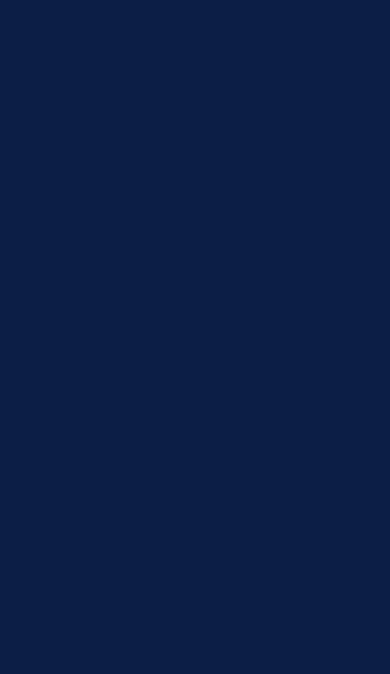
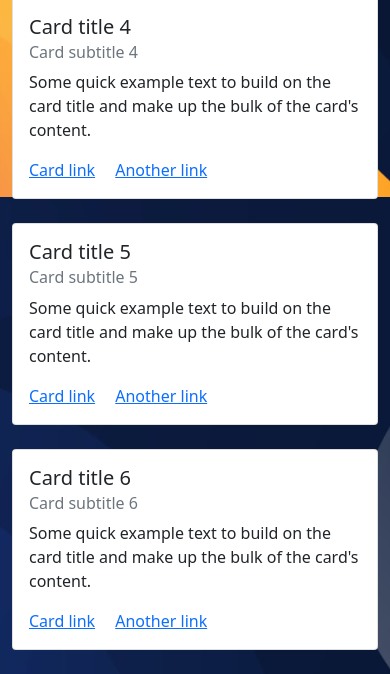
Before and after one commit to itsrahulg/Asset-management-and-tracking-system-, a Django app: page / in a window 390 px wide. Before the commit the part shown is empty. Shown: the part 2335-3009 px from the top of the page. Before the commit the page ends 844 px from the top, so only its background shows below. Run offline with Django 5.2, Linux system fonts and the light colour scheme.

Commit message:
almost done with homepage

```diff
--- a/Project/AMTSapp/templates/AMTSapp/index.html
+++ b/Project/AMTSapp/templates/AMTSapp/index.html
@@ -30,6 +30,104 @@
     </nav>
 
 
+   <main>
+        <div class="container hero-section">
+
+            <div class="row flex-lg-row-reverse align-items-center g-5 py-5">
+                <div class="col-10 col-sm-8 col-lg-6">
+                  <img src="static/images/asset-hero-section.jpg" class="d-block mx-lg-auto img-fluid" loading="lazy">
+                </div>
+                <div class="col-lg-6">
+                  <h1 class="display-5 fw-bold lh-1 mb-3">Responsive left-aligned hero with image</h1>
+                  <p class="lead">Quickly design and customize responsive mobile-first sites with Bootstrap, the world’s most popular front-end open source toolkit, featuring Sass variables and mixins, responsive grid system, extensive prebuilt components, and powerful JavaScript plugins.</p>
+                  <div class="d-grid gap-2 d-md-flex justify-content-md-start">
+                    <button type="button" class="btn btn-primary btn-lg px-4 me-md-2">Primary</button>
+                    <button type="button" class="btn btn-outline-secondary btn-lg px-4">Default</button>
+                  </div>
+                </div>
+              </div>
+        </div>
+   </main>
+
+
+   <!-- the cards for the features with scroll animations -->
+   <div class="container mt-4">
+    <div class="row">
+        <div class="col-md-4 mb-4">
+            <div class="card" style="width: 100%;">
+                <img class="card-img-top" src="..." alt="Card image cap">
+                <div class="card-body">
+                    <h5 class="card-title">Card title 1</h5>
+                    <h6 class="card-subtitle mb-2 text-muted">Card subtitle 1</h6>
+                    <p class="card-text">Some quick example text to build on the card title and make up the bulk of the card's content.</p>
+                    <a href="#" class="card-link">Card link</a>
+                    <a href="#" class="card-link">Another link</a>
+                </div>
+            </div>
+        </div>
+        <div class="col-md-4 mb-4">
+            <div class="card" style="width: 100%;">
+                <div class="card-body">
+                    <h5 class="card-title">Card title 2</h5>
+                    <h6 class="card-subtitle mb-2 text-muted">Card subtitle 2</h6>
+                    <p class="card-text">Some quick example text to build on the card title and make up the bulk of the card's content.</p>
+                    <a href="#" class="card-link">Card link</a>
+                    <a href="#" class="card-link">Another link</a>
+                </div>
+            </div>
+        </div>
+        <div class="col-md-4 mb-4">
+            <div class="card" style="width: 100%;">
+                <div class="card-body">
+                    <h5 class="card-title">Card title 3</h5>
+                    <h6 class="card-subtitle mb-2 text-muted">Card subtitle 3</h6>
+                    <p class="card-text">Some quick example text to build on the card title and make up the bulk of the card's content.</p>
+                    <a href="#" class="card-link">Card link</a>
+                    <a href="#" class="card-link">Another link</a>
+                </div>
+            </div>
+        </div>
+        <div class="col-md-4 mb-4">
+            <div class="card" style="width: 100%;">
+                <img class="card-img-top" src="..." alt="Card image cap">
+                <div class="card-body">
+                    <h5 class="card-title">Card title 4</h5>
+                    <h6 class="card-subtitle mb-2 text-muted">Card subtitle 4</h6>
+                    <p class="card-text">Some quick example text to build on the card title and make up the bulk of the card's content.</p>
+                    <a href="#" class="card-link">Card link</a>
+                    <a href="#" class="card-link">Another link</a>
+                </div>
+            </div>
+        </div>
+        <div class="col-md-4 mb-4">
+            <div class="card" style="width: 100%;">
+                <div class="card-body">
+                    <h5 class="card-title">Card title 5</h5>
+                    <h6 class="card-subtitle mb-2 text-muted">Card subtitle 5</h6>
+                    <p class="card-text">Some quick example text to build on the card title and make up the bulk of the card's content.</p>
+                    <a href="#" class="card-link">Card link</a>
+                    <a href="#" class="card-link">Another link</a>
+                </div>
+            </div>
+        </div>
+        <div class="col-md-4 mb-4">
+            <div class="card" style="width: 100%;">
+                <div class="card-body">
+                    <h5 class="card-title">Card title 6</h5>
+                    <h6 class="card-subtitle mb-2 text-muted">Card subtitle 6</h6>
+                    <p class="card-text">Some quick example text to build on the card title and make up the bulk of the card's content.</p>
+                    <a href="#" class="card-link">Card link</a>
+                    <a href="#" class="card-link">Another link</a>
+                </div>
+            </div>
+        </div>
+    </div>
+</div>
+
+
+
+
+
 
 
 
--- a/Project/AMTSapp/templates/AMTSapp/signup.html
+++ b/Project/AMTSapp/templates/AMTSapp/signup.html
@@ -33,6 +33,12 @@
 
 
 
+
+
+
+
+
+
     <script src="https://cdn.jsdelivr.net/npm/bootstrap@5.0.2/dist/js/bootstrap.bundle.min.js" integrity="sha384-MrcW6ZMFYlzcLA8Nl+NtUVF0sA7MsXsP1UyJoMp4YLEuNSfAP+JcXn/tWtIaxVXM" crossorigin="anonymous"></script>
 </body>
 </html>
--- a/Project/static/css/index.css
+++ b/Project/static/css/index.css
@@ -9,6 +9,7 @@ body{
     background-image: url('/static/images/indexbg.jpg');
     background-size: cover;
     background-repeat: no-repeat;
+    background-attachment: fixed;
     height: 100vh;
 
 }
@@ -17,7 +18,7 @@ body{
     margin-top:1rem;
     margin-right:2rem;
     margin-left:2rem;
-    margin-bottom:4rem;
+    margin-bottom:2rem;
     padding:1rem;
     border-radius: 10px;
 }
@@ -59,6 +60,7 @@ header{
     transition: 0.5s;
     background: none;
     background-color: #478CCF ;
+    margin-bottom: 0.5rem;
 
 }
 
@@ -97,3 +99,20 @@ header{
     color:#F2F4F4;
     font-weight: 400;
 }
+
+main{
+    display: flex;
+    justify-content: center;
+}
+
+.hero-section{
+    background-color: white;
+
+    margin-bottom:4rem;
+    padding:2rem;
+    border-radius: 10px;
+    width:100%;
+    height:70%;
+
+
+}
```
Also changed, not shown: Project/db.sqlite3, Project/static/images/asset-hero-section.jpg (added), Project/static/images/computer.png (added).
